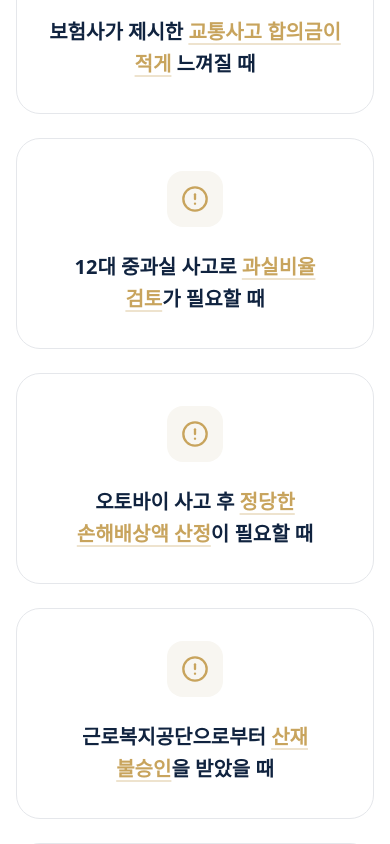
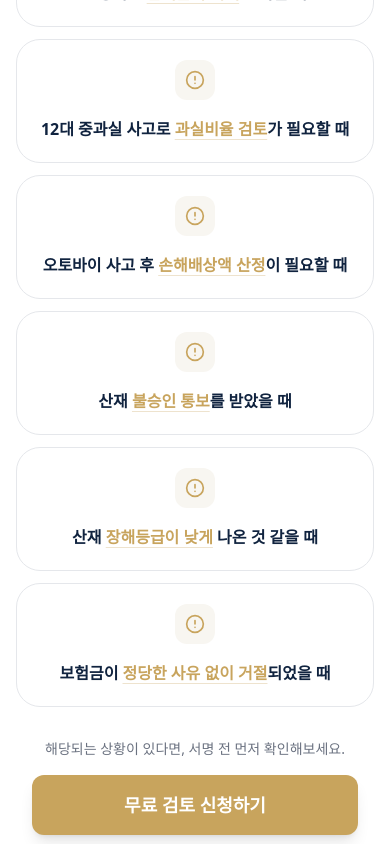
Before and after one commit to wogus5695-ctrl/sonhaesajung_gongjung, a Next.js app: page / in a window 390 px wide. Shown: the part 1020-1864 px from the top of the page. Built offline with nearby package versions, Linux system fonts and the light colour scheme.

Commit message:
feat: 상황 카드 섹션 모바일 크기 압축 및 모바일 전용 CTA 추가 (PC 격리)

```diff
--- a/src/components/MainPageContent.tsx
+++ b/src/components/MainPageContent.tsx
@@ -221,14 +221,14 @@ export default function MainPageContent({ k }: { k?: string }) {
             title="나의 상황에 맞는 정당한 보상 기준을 확인하세요"
             sub="<strong class='font-bold text-brand-primary underline decoration-brand-gold decoration-2 underline-offset-4'>손해사정사</strong>와 <strong class='font-bold text-brand-primary underline decoration-brand-gold decoration-2 underline-offset-4'>협업 변호사</strong>가 함께 분석하여, 대형 보험사를 상대로 정당한 보상 기준을 확실하게 찾아드립니다."
           />
-          <div className="grid md:grid-cols-2 lg:grid-cols-3 gap-6">
+          <div className="grid gap-3 md:gap-6 md:grid-cols-2 lg:grid-cols-3">
             {problemSituations.map((item, idx) => (
-              <div key={idx} className="card-premium flex flex-col items-center text-center group hover:-translate-y-1">
-                <div className="w-14 h-14 bg-brand-ivory rounded-2xl flex items-center justify-center mb-6 group-hover:bg-brand-gold/10 transition-colors">
-                  <AlertCircle className="w-7 h-7 text-brand-gold" />
+              <div key={idx} className="card-premium p-5 md:p-8 flex flex-col items-center text-center group hover:-translate-y-1">
+                <div className="w-10 h-10 md:w-14 md:h-14 bg-brand-ivory rounded-xl md:rounded-2xl flex items-center justify-center mb-4 md:mb-6 group-hover:bg-brand-gold/10 transition-colors">
+                  <AlertCircle className="w-5 h-5 md:w-7 md:h-7 text-brand-gold" />
                 </div>
                 <p
-                  className="text-xl font-bold text-brand-primary break-keep leading-relaxed [&_u]:text-brand-gold [&_u]:decoration-brand-gold/30 [&_u]:underline-offset-4"
+                  className="text-base md:text-xl font-bold text-brand-primary break-keep leading-relaxed [&_u]:text-brand-gold [&_u]:decoration-brand-gold/30 [&_u]:underline-offset-4"
                   dangerouslySetInnerHTML={{ __html: item.text }}
                 />
               </div>
@@ -242,6 +242,16 @@ export default function MainPageContent({ k }: { k?: string }) {
             </p>
             <a href="#contact" className="btn-primary text-xl px-10 py-5 shadow-xl shadow-brand-gold/20 active:scale-95 transition-transform">
               내 사건 무료 검토 요청
+            </a>
+          </div>
+
+          {/* Mobile-only CTA Block */}
+          <div className="flex md:hidden flex-col items-center text-center mt-8 px-4">
+            <p className="text-sm text-brand-muted mb-4 break-keep font-medium">
+              해당되는 상황이 있다면, 서명 전 먼저 확인해보세요.
+            </p>
+            <a href="#contact" className="btn-primary w-full text-lg py-4 shadow-lg active:scale-95 transition-transform">
+              무료 검토 신청하기
             </a>
           </div>
         </div>
--- a/src/lib/dkiUtils.ts
+++ b/src/lib/dkiUtils.ts
@@ -228,12 +228,12 @@ export const getDKIContent = (keyword: string, type: DKIType): DKIContent => {
 
 export const getProblemSituationsByTheme = (type: DKIType) => {
   const allSituations = [
-    { text: "보험사가 제시한 <u>교통사고 합의금이 적게</u> 느껴질 때", theme: "traffic" },
+    { text: "교통사고 <u>합의금이 적게</u> 느껴질 때", theme: "traffic" },
     { text: "12대 중과실 사고로 <u>과실비율 검토</u>가 필요할 때", theme: "traffic" },
-    { text: "오토바이 사고 후 <u>정당한 손해배상액 산정</u>이 필요할 때", theme: "traffic" },
-    { text: "근로복지공단으로부터 <u>산재 불승인</u>을 받았을 때", theme: "industrial" },
-    { text: "산재 장해등급이 <u>실제 상태보다 낮게</u> 나온 것 같을 때", theme: "industrial" },
-    { text: "질병·상해 보험금이 <u>정당한 사유 없이 거절</u>되었을 때", theme: "insurance" }
+    { text: "오토바이 사고 후 <u>손해배상액 산정</u>이 필요할 때", theme: "traffic" },
+    { text: "산재 <u>불승인 통보</u>를 받았을 때", theme: "industrial" },
+    { text: "산재 <u>장해등급이 낮게</u> 나온 것 같을 때", theme: "industrial" },
+    { text: "보험금이 <u>정당한 사유 없이 거절</u>되었을 때", theme: "insurance" }
   ];
 
   // Map DKIType to old DKITheme for compatibility with this function
```
